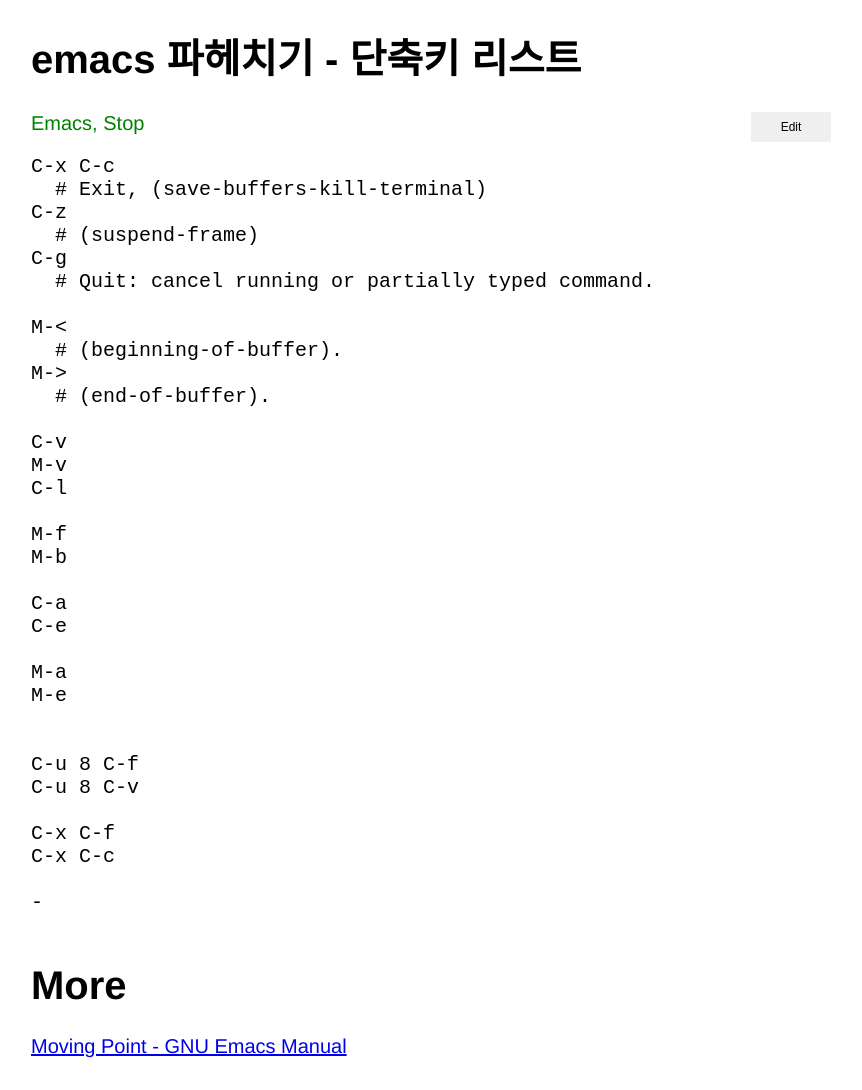
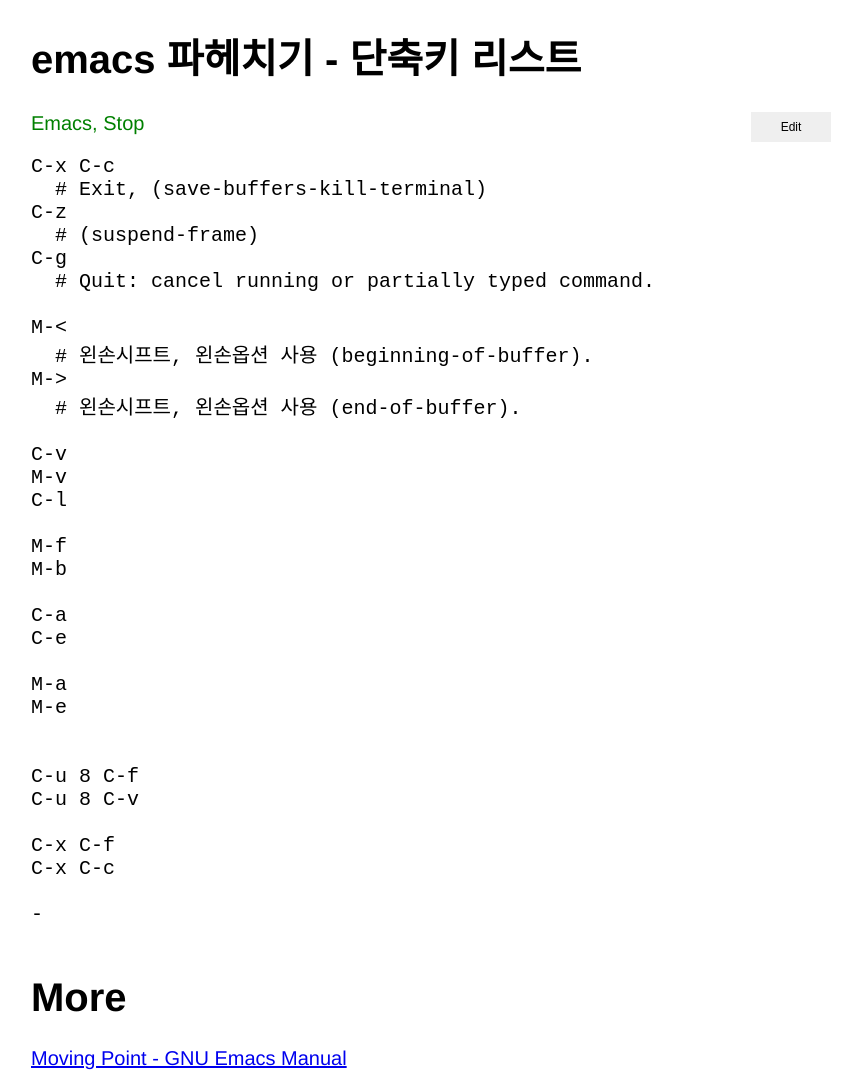
Before and after one commit to xiote/20200810_xiote.github.io, a Jekyll site: the page built from _posts/2020-07-16-21-52-34.md, in a window 1280 px wide. Shown: the whole page, without its empty margins (209-1071 px from the left). Built offline with Jekyll 4.4.1, drawn with Linux system fonts in a browser that asks for light colours.

Commit message:
Update 2020-07-16-21-52-34.md

```diff
--- a/_posts/2020-07-16-21-52-34.md
+++ b/_posts/2020-07-16-21-52-34.md
@@ -13,9 +13,9 @@
   # Quit: cancel running or partially typed command.
 
 M-<
-  # (beginning-of-buffer).
+  # 왼손시프트, 왼손옵션 사용 (beginning-of-buffer).
 M->
-  # (end-of-buffer).
+  # 왼손시프트, 왼손옵션 사용 (end-of-buffer).
 
 C-v
 M-v
```
